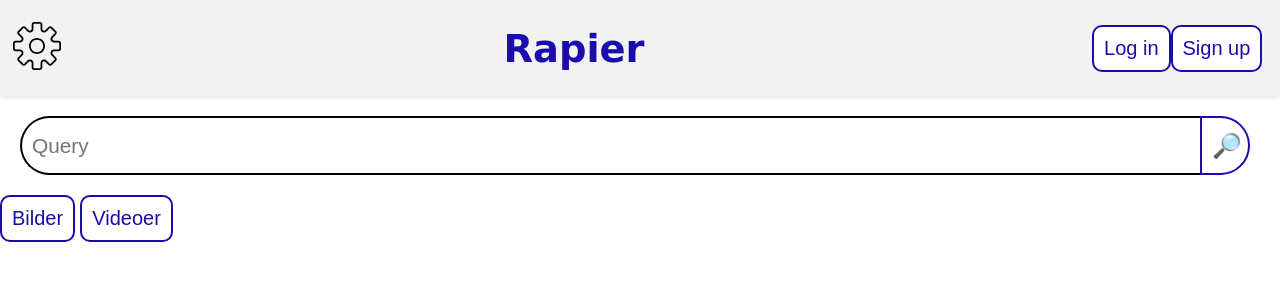
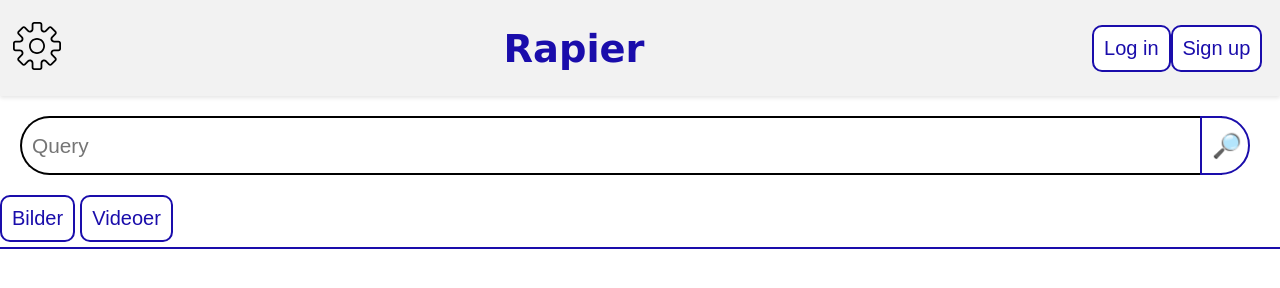
Before and after one commit to WilliamMehren/searchEngine, a plain HTML site: page Front-end/search.html in a window 1280 px wide. Drawn offline with Linux system fonts and the light colour scheme; no server answers.

Commit message:
mote search

```diff
--- a/Front-end/search.html
+++ b/Front-end/search.html
@@ -23,7 +23,7 @@
             </div>
           </form>
     </div>
-    <div>
+    <div id="searchOptions">
         <button >Bilder</button>
         <button >Videoer</button>
     </div>
--- a/Front-end/styles/search.css
+++ b/Front-end/styles/search.css
@@ -4,7 +4,11 @@ body{
     flex-direction: column;
 
 }
-
+#searchOptions{
+    border: 2px solid var(--acccent-color);
+    padding-bottom: 5px;
+    border-width: 0px 0px 2px 0px;
+}
 
 #pageSwitch{
     width: max-content;
```
